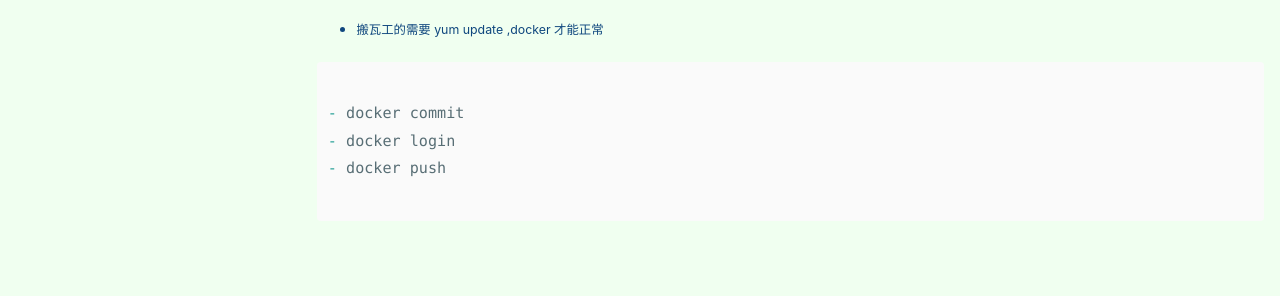
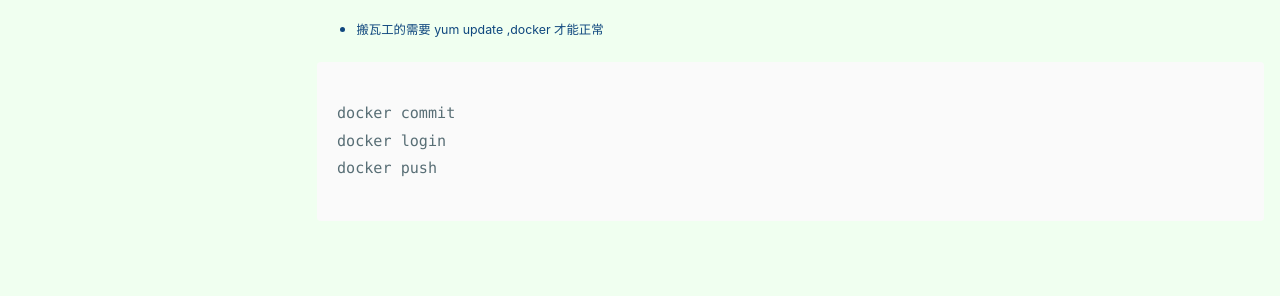
Before and after one commit to dbback/dbback.github.io, a Jekyll site: the page built from _posts/2022-05-23-docker搭建centos x-ui 和snell.md, in a window 1280 px wide. Shown: the part 416-712 px from the top of the page. Built offline with Jekyll 4.4.1, drawn with Linux system fonts in a browser that asks for light colours; cached includes are drawn as plain includes; some web fonts are replaced; comment, search, counter and statistics services are not loaded.

````diff
--- a/_posts/2022-05-23-docker搭建centos x-ui 和snell.md
+++ b/_posts/2022-05-23-docker搭建centos x-ui 和snell.md
@@ -18,8 +18,8 @@ docker run -d  --privileged=true  --restart unless-stopped --net=host pppv/xx
 
 ```python
 
-- docker commit
-- docker login
-- docker push
+ docker commit
+ docker login
+ docker push
 
 ```
````
